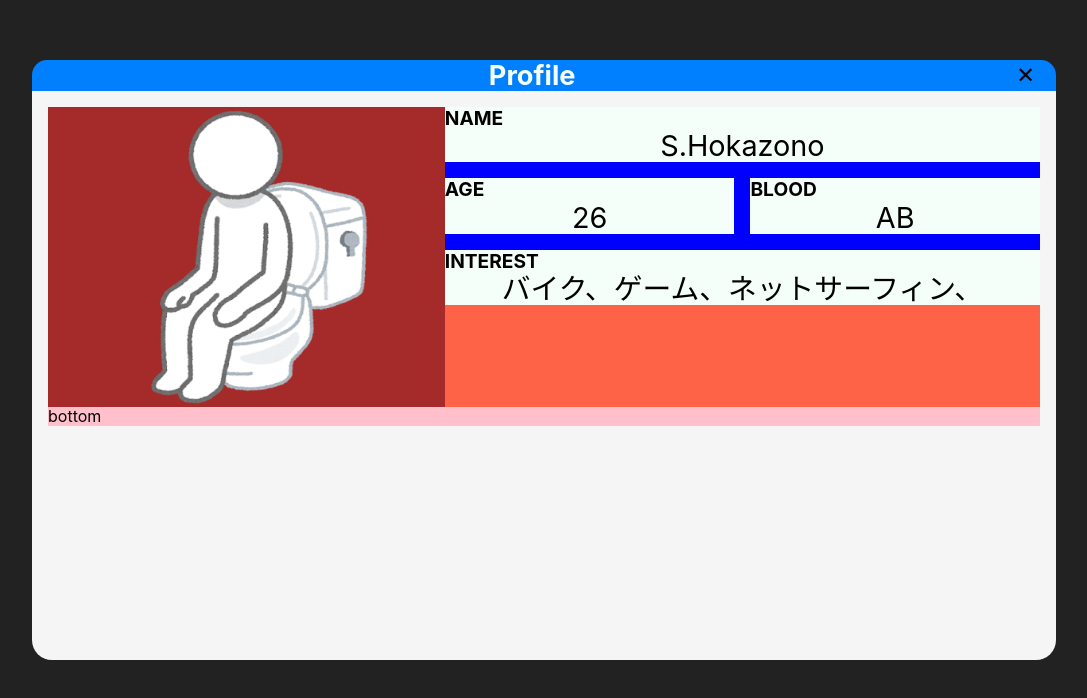
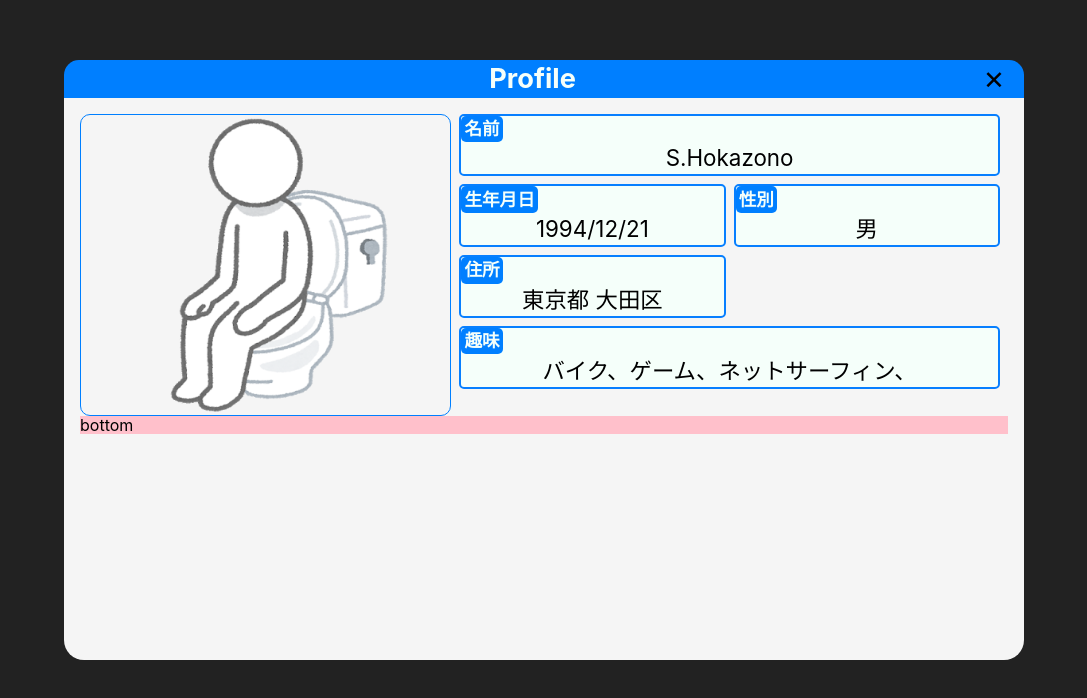
Before and after one commit to ShSato4JPN/my-portfolio-v1, a Next.js app: page /profile in a window 1280 px wide. Shown: the top 698 px of the page, without its empty margins (96-1183 px from the left). Built offline with nearby package versions, Linux system fonts and the light colour scheme.

Commit message:
プロフィール画面を大幅に変更する。前の状態をコミット。

```diff
--- a/pages/components/Browser/Browser.module.css
+++ b/pages/components/Browser/Browser.module.css
@@ -1,6 +1,7 @@
 .browser {
     width: 80%;
-    min-width: 960px;
+    min-width: 800px;
+    max-width: 960px;
     height: 60%;
     min-height: 600px;
     margin: 60px auto;
@@ -9,6 +10,5 @@
 }
 
 .browser_body {
-    background-color: orange;
     margin: 1rem;
 }
--- a/pages/components/ProfileItem/ProfileItem.module.css
+++ b/pages/components/ProfileItem/ProfileItem.module.css
@@ -1,20 +1,26 @@
 .profileitem {
     background-color: mintcream;
+    border-radius: 5px;
+    border: 2px solid #077fff;
 }
 
 .profileItem_header {
-    height: 20%;
     display: flex;
     flex-direction: row;
 }
 
 .profileItem_header_title {
-    font-size: 1.2rem;
+    padding: 0.2rem;
+    color: mintcream;
+    background-color: #007fff;
+    border-radius: 5px;
+    font-size: 1.1rem;
     font-weight: bold;
     float: left;
 }
 
 .profileItem_body {
-    font-size: 1.8rem;
+    font-size: 1.4rem;
+    padding: 0.2rem;
     text-align: center;
 }
--- a/pages/components/TitleBar/TitleBar.module.css
+++ b/pages/components/TitleBar/TitleBar.module.css
@@ -12,14 +12,15 @@
 .titlebar_title {
     color: mintcream;
     font-weight: bold;
+    margin: 0.2rem 0;
     font-size: 1.7rem;
 }
 
 .titlebar_closebtn {
-    width: 4%;
-    font-size: 1.4rem;
+    width: 2.5rem;
+    font-size: 1.6rem;
     float: right;
-    margin-top: 2px;
+    margin-top: 0.3rem;
     margin-right: 10px;
     border-radius: 10px;
 
--- a/pages/profile/Profile.module.css
+++ b/pages/profile/Profile.module.css
@@ -1,5 +1,4 @@
 .profile {
-    background-color: skyblue;
     display: flex;
     flex-direction: column;
     width: 100%;
@@ -14,25 +13,20 @@
     width: 100%;
     height: 60%;
     display: flex;
-    background-color: tomato;
-}
-
-.profile_top_elem {
-
 }
 
 .profile_top_left {
+    border: 1px solid #007fff;
+    border-radius: 10px;
     width: 40%;
     height: 100%;
     display: flex;
     justify-content: center;
-    background-color: brown
 }
 
 .profile_top_right {
     width: 60%;
-    height: 100%;
-    background-color: blue
+    padding: 0 0.5rem;
 }
 
 .profile_bottom {
--- a/pages/profile/index.js
+++ b/pages/profile/index.js
@@ -23,25 +23,30 @@ export default function Profile () {
             />
           </div>
           <div className={`${layout.profile_top_right} ${layout.profile_top_elem}`}>
-            <Grid container spacing={2}>
+            <Grid container spacing={1}>
               <Grid item xs={12}>
                 <div>
-                  <ProfileItem title="NAME" data="S.Hokazono" />
+                  <ProfileItem title="名前" data="S.Hokazono" />
                 </div>
               </Grid>
               <Grid item xs={6}>
                 <div>
-                  <ProfileItem title="AGE" data="26" />
+                  <ProfileItem title="生年月日" data="1994/12/21" />
                 </div>
               </Grid>
               <Grid item xs={6}>
                 <div>
-                  <ProfileItem title="BLOOD" data="AB" />
+                  <ProfileItem title="性別" data="男" />
+                </div>
+              </Grid>
+              <Grid item xs={6}>
+                <div>
+                  <ProfileItem title="住所" data="東京都 大田区" />
                 </div>
               </Grid>
               <Grid item xs={12}>
                 <div>
-                  <ProfileItem title="INTEREST" data="バイク、ゲーム、ネットサーフィン、" />
+                  <ProfileItem title="趣味" data="バイク、ゲーム、ネットサーフィン、" />
                 </div>
               </Grid>
             </Grid>
```
